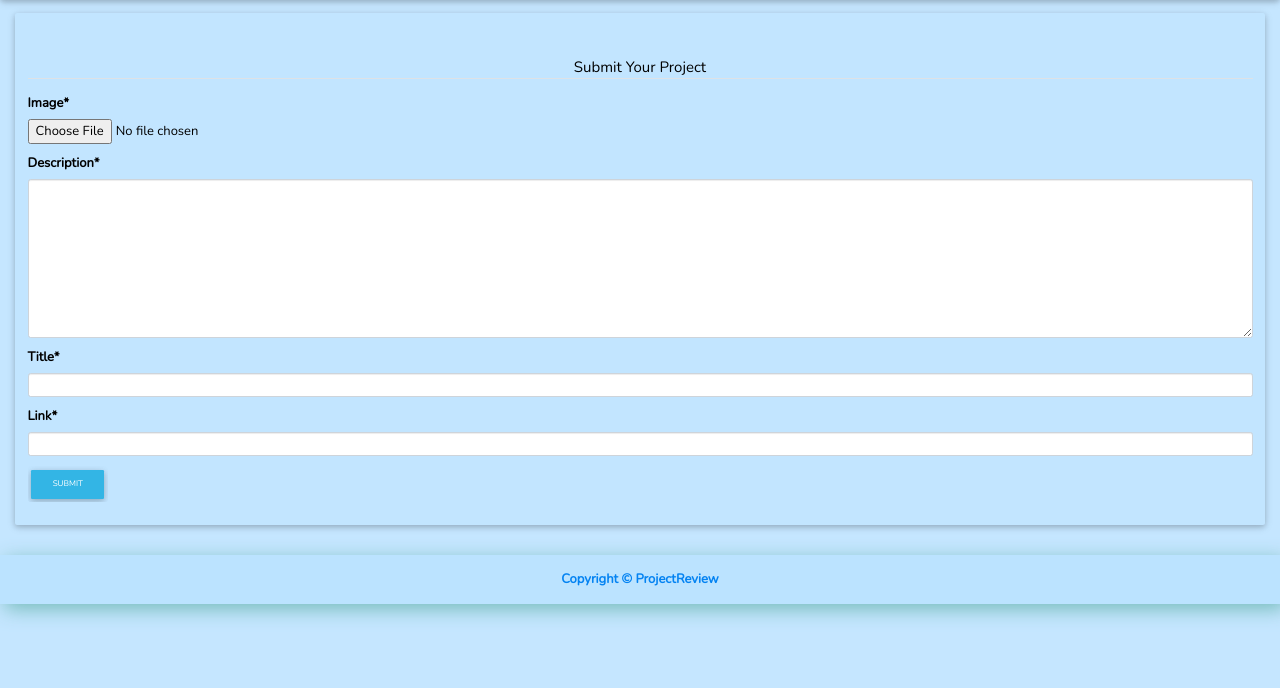
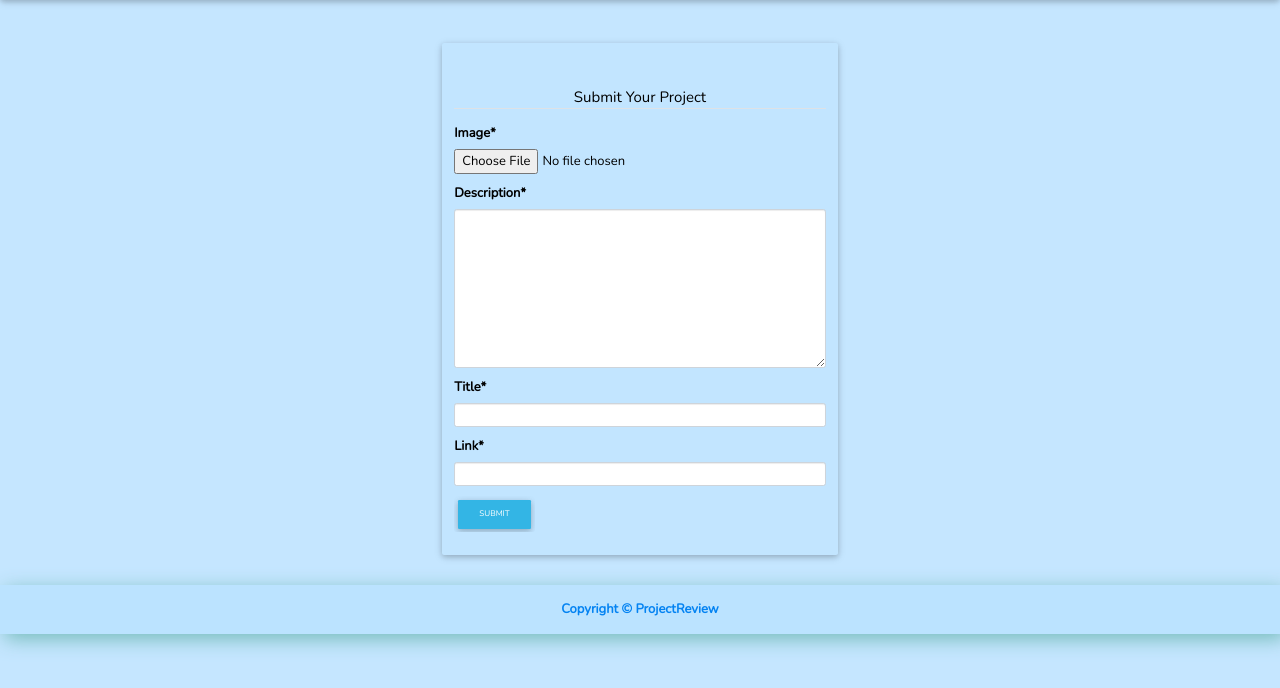
Before and after one commit to Brayooh/ratings, a Django app: page /new-project/ in a window 1280 px wide. Shown: the part 77-765 px from the top of the page. Run offline with Django 3.2, Linux system fonts and the light colour scheme; the visitor is signed in with stand-in values (Sample User, id 1); some libraries are stand-ins or nearby versions.

```diff
--- a/Awards/templates/create-project.html
+++ b/Awards/templates/create-project.html
@@ -5,8 +5,8 @@
 {% block content %}
 <br><br><br><br>
 <div class="container-fluid">
-    <div class="row">
-      <div class="col-md-12 mt-5">
+  <div class="row mt-5" style="justify-content: center;">
+    <div class="col-md-4 mt-5">
         <div class="card" style="font-size: small; background-color: rgba(187, 227, 255, 0.353); color: black; font-family: Nunito;">
           <div class="card-body">
               <form  method="post" enctype="multipart/form-data">
```
